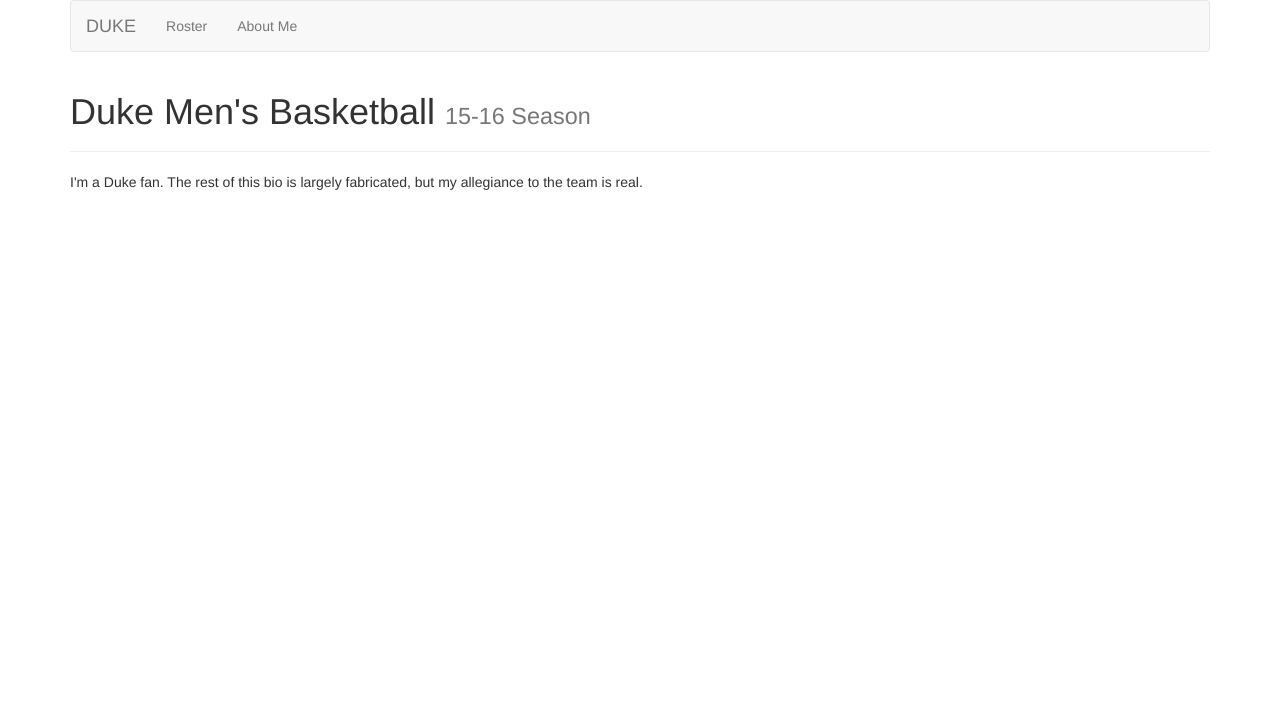
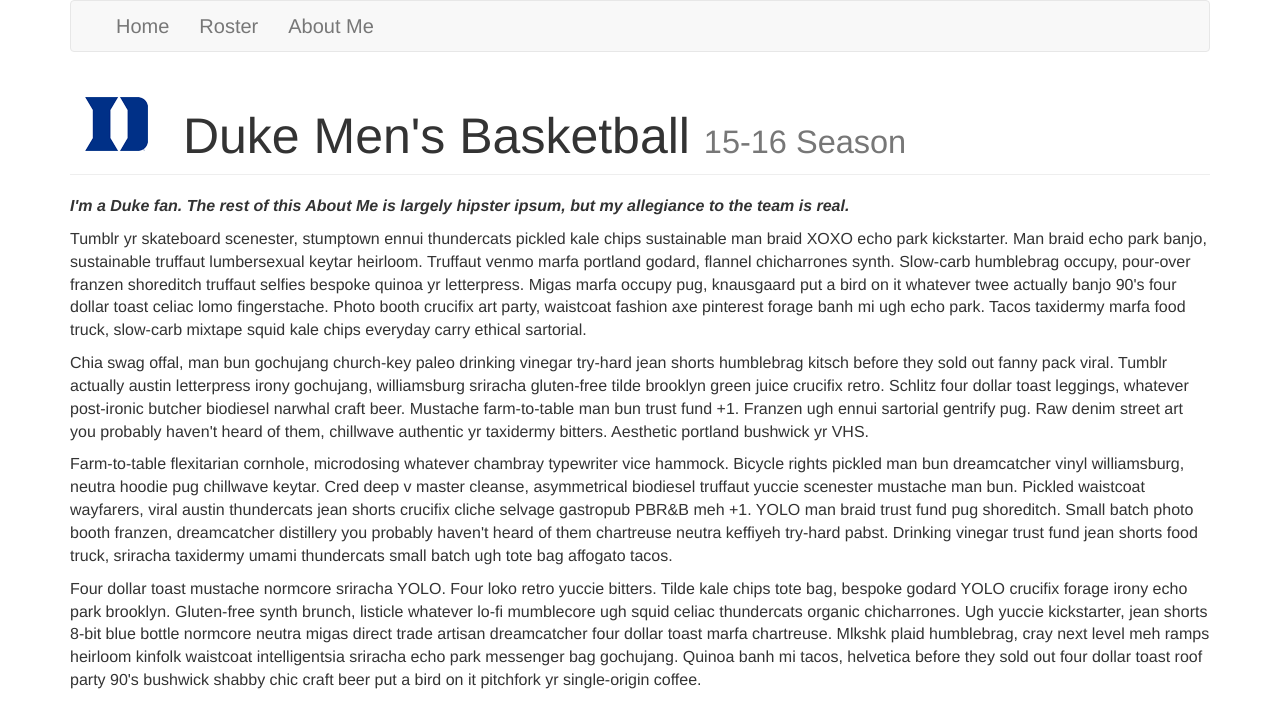
Before and after one commit to emilycharris/bootstrap_components, a Django app: page /about_me/ in a window 1280 px wide. Shown: the top 728 px of the page. Run offline with Django 3.2, Linux system fonts and the light colour scheme; some libraries are stand-ins or nearby versions.

Commit message:
completed normal mode

```diff
--- /dev/null
+++ b/fan_app/static/main.css
@@ -0,0 +1,28 @@
+.nav{
+    font-size: 20px;
+}
+
+.page-header {
+    vertical-align: text-bottom;
+    margin: 0;
+    padding: 0;
+}
+
+
+.title {
+        font-size: 50px;
+        padding: 0px;
+        vertical-align: text-bottom;
+}
+
+img {
+    padding: 0px;
+    margin: 0px;
+    vertical-align: bottom;
+}
+
+.content{
+    font-size: medium;
+    padding-top: 20px;
+    alignment: center;
+}
--- a/templates/about_me.html
+++ b/templates/about_me.html
@@ -2,7 +2,18 @@
 
 {% block content %}
 
-<p>I'm a Duke fan.  The rest of this bio is largely fabricated,
-    but my allegiance to the team is real.</p>
+    <div class="content" xmlns="http://www.w3.org/1999/html">
 
+        <p><em><strong>I'm a Duke fan.  The rest of this About Me is largely hipster ipsum,
+        but my allegiance to the team is real.</strong></em></p>
+
+        <p> Tumblr yr skateboard scenester, stumptown ennui thundercats pickled kale chips sustainable man braid XOXO echo park kickstarter. Man braid echo park banjo, sustainable truffaut lumbersexual keytar heirloom. Truffaut venmo marfa portland godard, flannel chicharrones synth. Slow-carb humblebrag occupy, pour-over franzen shoreditch truffaut selfies bespoke quinoa yr letterpress. Migas marfa occupy pug, knausgaard put a bird on it whatever twee actually banjo 90's four dollar toast celiac lomo fingerstache. Photo booth crucifix art party, waistcoat fashion axe pinterest forage banh mi ugh echo park. Tacos taxidermy marfa food truck, slow-carb mixtape squid kale chips everyday carry ethical sartorial.</p>
+
+        <p>Chia swag offal, man bun gochujang church-key paleo drinking vinegar try-hard jean shorts humblebrag kitsch before they sold out fanny pack viral. Tumblr actually austin letterpress irony gochujang, williamsburg sriracha gluten-free tilde brooklyn green juice crucifix retro. Schlitz four dollar toast leggings, whatever post-ironic butcher biodiesel narwhal craft beer. Mustache farm-to-table man bun trust fund +1. Franzen ugh ennui sartorial gentrify pug. Raw denim street art you probably haven't heard of them, chillwave authentic yr taxidermy bitters. Aesthetic portland bushwick yr VHS.</p>
+
+        <p>Farm-to-table flexitarian cornhole, microdosing whatever chambray typewriter vice hammock. Bicycle rights pickled man bun dreamcatcher vinyl williamsburg, neutra hoodie pug chillwave keytar. Cred deep v master cleanse, asymmetrical biodiesel truffaut yuccie scenester mustache man bun. Pickled waistcoat wayfarers, viral austin thundercats jean shorts crucifix cliche selvage gastropub PBR&B meh +1. YOLO man braid trust fund pug shoreditch. Small batch photo booth franzen, dreamcatcher distillery you probably haven't heard of them chartreuse neutra keffiyeh try-hard pabst. Drinking vinegar trust fund jean shorts food truck, sriracha taxidermy umami thundercats small batch ugh tote bag affogato tacos.</p>
+
+        <p>Four dollar toast mustache normcore sriracha YOLO. Four loko retro yuccie bitters. Tilde kale chips tote bag, bespoke godard YOLO crucifix forage irony echo park brooklyn. Gluten-free synth brunch, listicle whatever lo-fi mumblecore ugh squid celiac thundercats organic chicharrones. Ugh yuccie kickstarter, jean shorts 8-bit blue bottle normcore neutra migas direct trade artisan dreamcatcher four dollar toast marfa chartreuse. Mlkshk plaid humblebrag, cray next level meh ramps heirloom kinfolk waistcoat intelligentsia sriracha echo park messenger bag gochujang. Quinoa banh mi tacos, helvetica before they sold out four dollar toast roof party 90's bushwick shabby chic craft beer put a bird on it pitchfork yr single-origin coffee.</p>
+
+    </div>
 {% endblock %}
--- a/templates/base.html
+++ b/templates/base.html
@@ -3,7 +3,9 @@
 <head>
     <meta charset="UTF-8">
     <title>Duke Men's Basketball 15-16 Season</title>
+    {% load staticfiles %}
     <link href="https://maxcdn.bootstrapcdn.com/bootstrap/3.3.6/css/bootstrap.min.css" rel="stylesheet" integrity="sha384-1q8mTJOASx8j1Au+a5WDVnPi2lkFfwwEAa8hDDdjZlpLegxhjVME1fgjWPGmkzs7" crossorigin="anonymous">
+    <link rel="stylesheet" href="{% static 'main.css' %}">
 </head>
 <body>
 <div class="container">
@@ -14,19 +16,19 @@
     <!-- Brand and toggle get grouped for better mobile display -->
     <div class="navbar-header">
       <button type="button" class="navbar-toggle collapsed" data-toggle="collapse" data-target="#bs-example-navbar-collapse-1" aria-expanded="false">
-        <span class="sr-only">Toggle navigation</span>
-        <span class="icon-bar"></span>
-        <span class="icon-bar"></span>
-        <span class="icon-bar"></span>
+
+
+
       </button>
-      <a class="navbar-brand" href="{% url 'index_view' %}">DUKE</a>
+
     </div>
 
     <!-- Collect the nav links, forms, and other content for toggling -->
     <div class="collapse navbar-collapse" id="bs-example-navbar-collapse-1">
       <ul class="nav navbar-nav">
+        <li><a href="{% url 'index_view' %}">Home</a></li>
         <li><a href="{% url 'detail_view' %}">Roster <span class="sr-only">(current)</span></a></li>
-        <li><a href="{% url 'about_me_view' %}">About Me</a></li>
+        <li><a href="{% url 'about_me_view' %}">About Me</a></li></ul>
 
     </div><!-- /.navbar-collapse -->
   </div><!-- /.container-fluid -->
@@ -34,13 +36,17 @@
 
 
 <div class="page-header">
-  <h1>Duke Men's Basketball <small>15-16 Season</small></h1>
+    <span>
+     {% load staticfiles %}
+    <h1 class="title">
+        <a href="{% url 'index_view' %}"><img src="{% static 'images/logo.png' %}">
+        </a> Duke Men's Basketball <small> 15-16 Season </small></h1></span>
 </div>
 
 
 
      {% block content %}
-    This is the default content block
+    <p class="content">This is the default content block</p>
     {% endblock %}
 </div>
 
```
Also changed, not shown: templates/index.html (+11 -0 lines).
